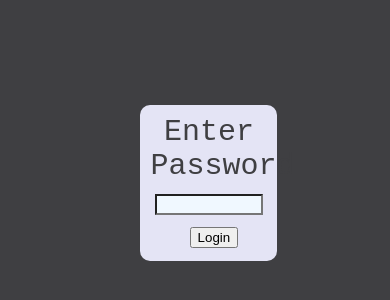
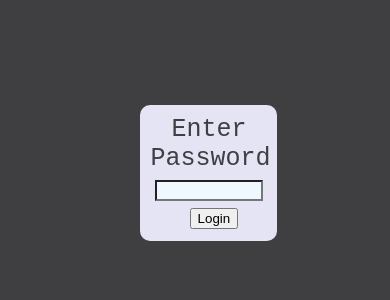
Before and after one commit to Bharxn/Baitoei, a React (Vite) app: page / in a window 390 px wide. Shown: the part 190-490 px from the top of the page. Built offline with nearby package versions, Linux system fonts and the light colour scheme.

Commit message:
fix mobile bug

```diff
--- a/src/Flower.css
+++ b/src/Flower.css
@@ -1,11 +1,13 @@
 html {
   height: -webkit-fill-available;
+  /* height: 100%; */
 }
 
 body {
   overflow-x: hidden;
   overflow-y: hidden;
   height: -webkit-fill-available;
+  /* height: 100%; */
 }
 
 .hand_flower {
@@ -45,7 +47,8 @@ body {
   position: absolute;
   display: flex;
   bottom: 0;
-  width: 105%;
+  left: 0;
+  width: 100%;
 }
 
 .heart_element_disappear {
@@ -89,7 +92,7 @@ body {
   position: fixed;
   color:rgb(63, 63, 66);
   font-family: 'Courier New', Courier, monospace;
-  font-size: 30px;
+  font-size: 25px;
   background-color: rgb(228, 228, 245);
   width: 30%;
   top: 35%;
```
